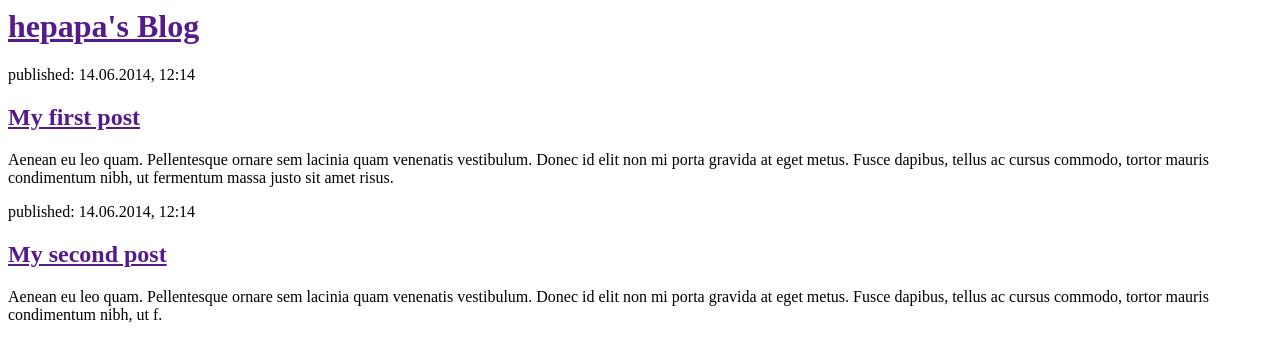
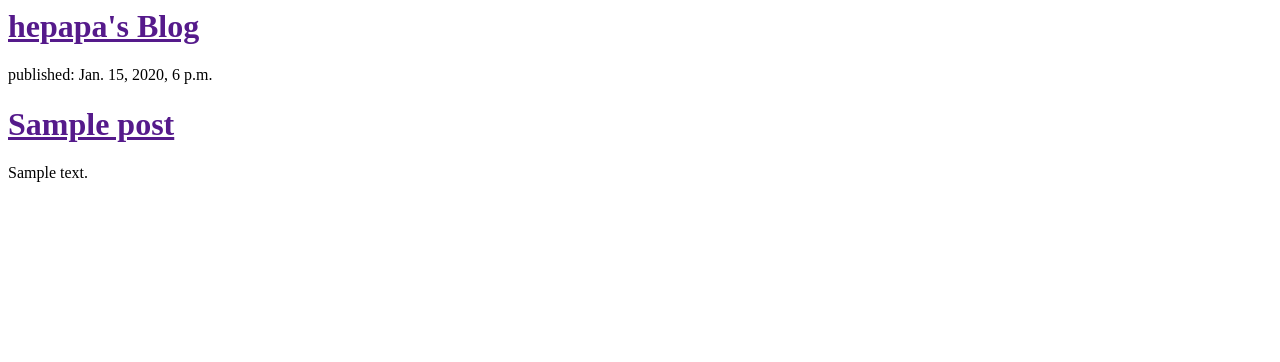
Before and after one commit to hepapafrom1998/my-first-blog, a Django app: page / in a window 1280 px wide. Shown: the top 362 px of the page. Run offline with Django 5.2, Linux system fonts and the light colour scheme; tables that the repository leaves empty hold one stand-in row (values such as "Sample post").

Commit message:
Modified templates to display posts from database

```diff
--- a/MySite/settings.py
+++ b/MySite/settings.py
@@ -25,8 +25,7 @@ SECRET_KEY = "django-insecure-4un+=gl$48x9!61m72y&lqogfnz#%qdgs-r7*(iso!@%%@%-an
 # SECURITY WARNING: don't run with debug turned on in production!
 DEBUG = True
 
-ALLOWED_HOSTS = []
-
+ALLOWED_HOSTS = ['*']
 
 # Application definition
 
--- a/blog/templates/blog/post_list.html
+++ b/blog/templates/blog/post_list.html
@@ -6,17 +6,12 @@
         <div>
             <h1><a href="">hepapa's Blog</a></h1>
         </div>
-
+        {% for post in posts %}
         <div>
-            <p>published: 14.06.2014, 12:14</p>
-            <h2><a href="">My first post</a></h2>
-            <p>Aenean eu leo quam. Pellentesque ornare sem lacinia quam venenatis vestibulum. Donec id elit non mi porta gravida at eget metus. Fusce dapibus, tellus ac cursus commodo, tortor mauris condimentum nibh, ut fermentum massa justo sit amet risus.</p>
+            <p>published: {{ post.published_date }}</p>
+            <h1><a href="">{{ post.title }}</a></h1>
+            <p>{{ post.text|linebreaksbr }}</p>
         </div>
-
-        <div>
-            <p>published: 14.06.2014, 12:14</p>
-            <h2><a href="">My second post</a></h2>
-            <p>Aenean eu leo quam. Pellentesque ornare sem lacinia quam venenatis vestibulum. Donec id elit non mi porta gravida at eget metus. Fusce dapibus, tellus ac cursus commodo, tortor mauris condimentum nibh, ut f.</p>
-        </div>
+    {% endfor %}
     </body>
 </html>
--- a/blog/views.py
+++ b/blog/views.py
@@ -1,8 +1,9 @@
 from django.shortcuts import render
-
-from blog.models import Post
+from django.utils import timezone
+from .models import Post
 
 
 # Create your views here.
 def post_list(request):
-    return render(request, 'blog/post_list.html')
+    posts = Post.objects.filter(published_date__lte=timezone.now()).order_by('published_date')
+    return render(request, 'blog/post_list.html', {'posts': posts})
```
